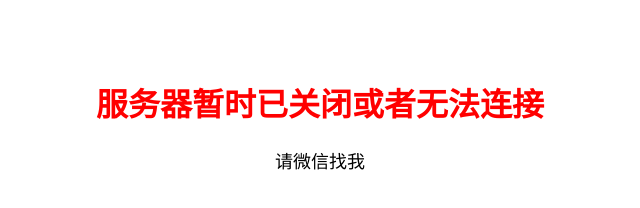
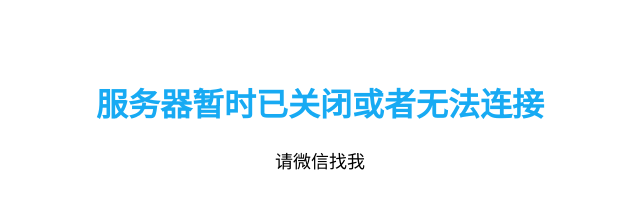
Before and after one commit to smart-adai/error, a plain HTML site: page index.html in a window 1280 px wide. Shown: the whole page, without its empty margins (320-960 px from the left). Drawn offline with Linux system fonts and the light colour scheme.

Commit message:
Update index.html

```diff
--- a/index.html
+++ b/index.html
@@ -3,7 +3,7 @@
 <head>
     <meta charset="UTF-8">
     <meta name="viewport" content="width=device-width, initial-scale=1.0">
-    <title>网站暂时离线 无法访问</title>
+    <title>网站暂时离线</title>
     <style>
         body {
             font-family: Arial, sans-serif;
@@ -11,7 +11,7 @@
             padding: 50px;
         }
         h1 {
-            color: #FF0000;
+            color: #17aaf3;
         }
         p {
             font-size: 18px;
```
